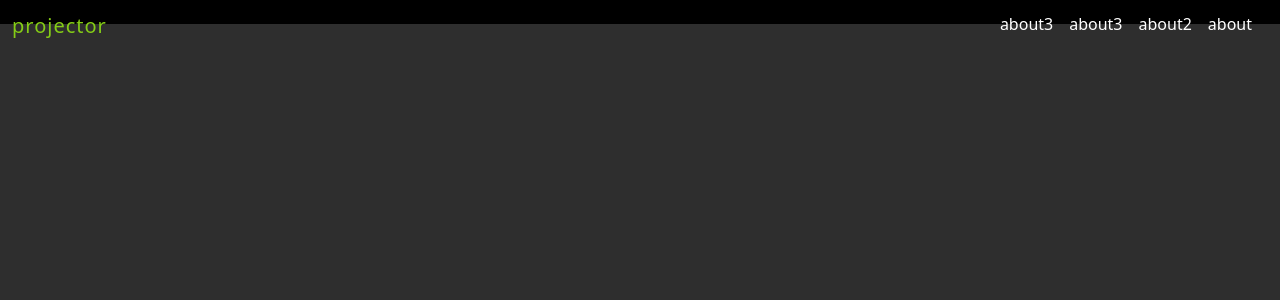
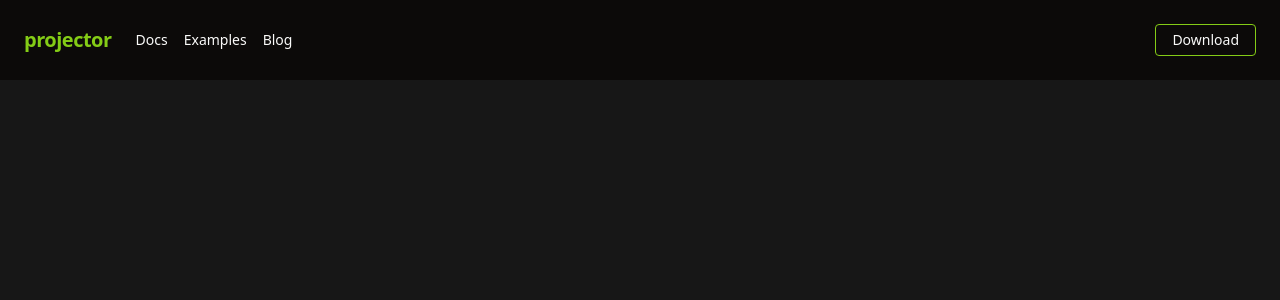
Before and after one commit to CSmithUI/projector, a React (Vite) app: page / in a window 1280 px wide. Shown: the top 300 px of the page. Built offline with nearby package versions, Linux system fonts and the light colour scheme.

Commit message:
styling of main

```diff
--- a/index.html
+++ b/index.html
@@ -6,7 +6,7 @@
     <meta name="viewport" content="width=device-width, initial-scale=1.0" />
     <title>Projector</title>
   </head>
-  <body>
+  <body style="background-color: #171717">
     <div id="root"></div>
     <script type="module" src="/src/main.tsx"></script>
   </body>
--- a/src/App.tsx
+++ b/src/App.tsx
@@ -4,18 +4,44 @@ import './App.css';
 
 function App() {
   return (
-    <div className='font-sans text-white w-100'>
-      <header className='  p-3 bg-black w-100'>
-        <h1 className='float-left text-xl tracking-wider text-lime-500'>
-          projector
-        </h1>
-        <nav className='display-block align-right'>
-          <ul className='display-inline'>
-            <li className='float-right pr-4'>about</li>
-            <li className='float-right pr-4'>about2</li>
-            <li className='float-right pr-4'>about3</li>
-            <li className='float-right pr-4'>about3</li>
-          </ul>
+    <div className='font-sans text-white'>
+      <header>
+        <nav className='flex items-center justify-between flex-wrap bg-stone-950 p-6'>
+          <div className='flex items-center flex-shrink-0 text-lime-500 mr-6'>
+            <span className='font-semibold text-xl tracking-tight'>
+              projector
+            </span>
+          </div>
+          <div className='w-full block flex-grow lg:flex lg:items-center lg:w-auto'>
+            <div className='text-sm lg:flex-grow'>
+              <a
+                href='#responsive-header'
+                className='block mt-4 lg:inline-block lg:mt-0 text-stone-50 hover:text-white mr-4'
+              >
+                Docs
+              </a>
+              <a
+                href='#responsive-header'
+                className='block mt-4 lg:inline-block lg:mt-0 text-stone-50 hover:text-white mr-4'
+              >
+                Examples
+              </a>
+              <a
+                href='#responsive-header'
+                className='block mt-4 lg:inline-block lg:mt-0 text-stone-50  hover:text-white'
+              >
+                Blog
+              </a>
+            </div>
+            <div>
+              <a
+                href='#'
+                className='inline-block text-sm px-4 py-2 leading-none border rounded text-stone-50 border-lime-500 hover:border-transparent hover:text-stone-950 hover:bg-stone-50 mt-4 lg:mt-0'
+              >
+                Download
+              </a>
+            </div>
+          </div>
         </nav>
       </header>
       <section className='pt-9'></section>
```
